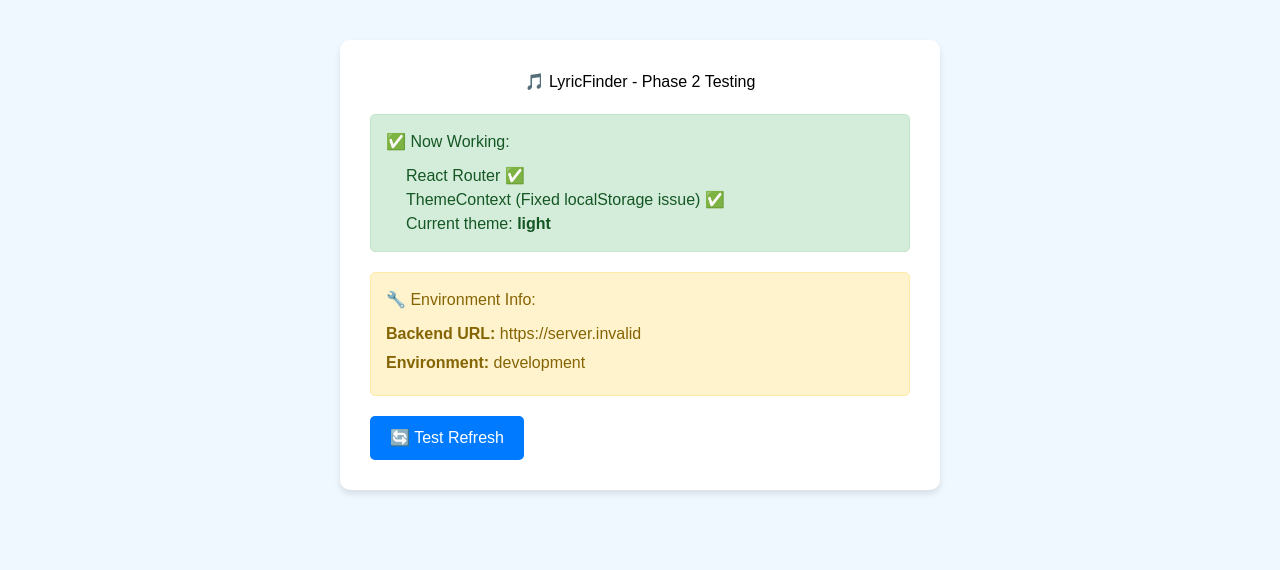
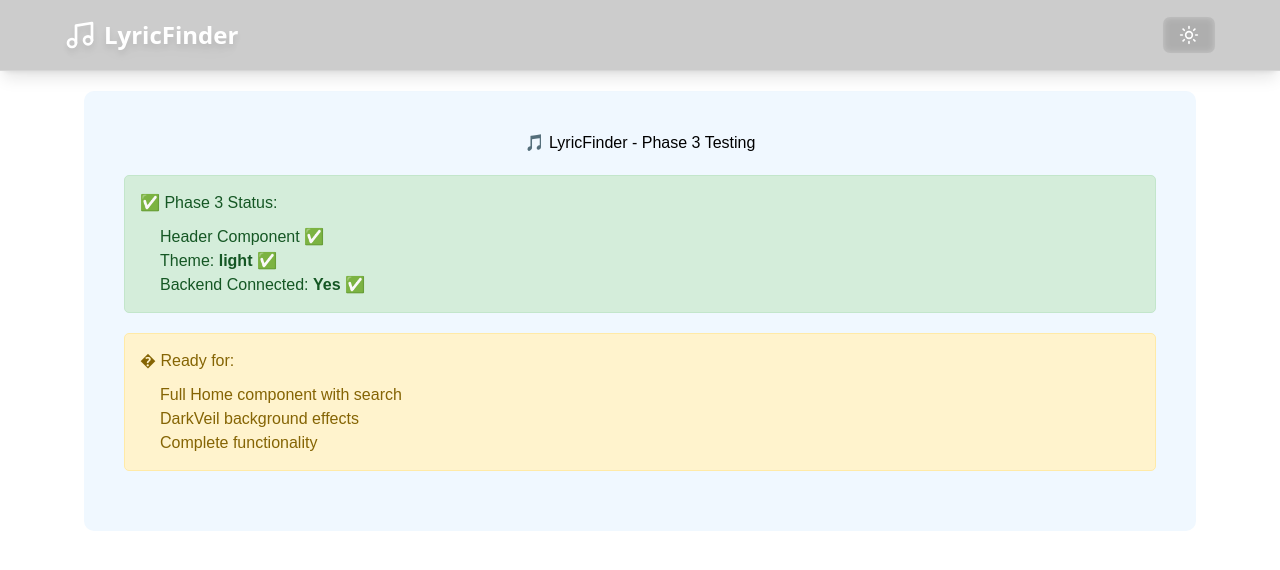
Before and after one commit to ShaheerZamanShah/LyricFinder, a React (Create React App) app in the folder client/: page / in a window 1280 px wide. Shown: the top 570 px of the page. Built offline with nearby package versions, Linux system fonts and the light colour scheme; no server answers.

Commit message:
Phase 3: Add Header component and proper layout

```diff
--- a/client/src/App.js
+++ b/client/src/App.js
@@ -1,29 +1,24 @@
 import React from 'react';
 import { BrowserRouter as Router, Routes, Route } from 'react-router-dom';
+import Header from './components/Header';
 import { ThemeProvider, useTheme } from './contexts/ThemeContext';
 
-// Simple working component with ThemeContext
+// Simple Home component without complex features
 const SimpleHome = () => {
   const { theme } = useTheme();
 
   return (
+    <main className="flex-1 p-5 max-w-6xl mx-auto w-full">
       <div style={{
         padding: '40px',
         fontFamily: 'Arial, sans-serif',
         backgroundColor: theme === 'dark' ? '#1a1a1a' : '#f0f8ff',
         color: theme === 'dark' ? 'white' : 'black',
-      minHeight: '100vh'
-    }}>
-      <div style={{
-        maxWidth: '600px',
-        margin: '0 auto',
-        backgroundColor: theme === 'dark' ? '#2d2d2d' : 'white',
-        padding: '30px',
-        borderRadius: '10px',
-        boxShadow: '0 4px 6px rgba(0,0,0,0.1)'
+        minHeight: '50vh',
+        borderRadius: '10px'
       }}>
         <h1 style={{ textAlign: 'center', marginBottom: '20px' }}>
-          🎵 LyricFinder - Phase 2 Testing
+          🎵 LyricFinder - Phase 3 Testing
         </h1>
 
         <div style={{
@@ -33,11 +28,11 @@ const SimpleHome = () => {
           borderRadius: '5px',
           marginBottom: '20px'
         }}>
-          <h3 style={{ margin: '0 0 10px 0', color: '#155724' }}>✅ Now Working:</h3>
+          <h3 style={{ margin: '0 0 10px 0', color: '#155724' }}>✅ Phase 3 Status:</h3>
           <ul style={{ margin: 0, paddingLeft: '20px', color: '#155724' }}>
-            <li>React Router ✅</li>
-            <li>ThemeContext (Fixed localStorage issue) ✅</li>
-            <li>Current theme: <strong>{theme}</strong></li>
+            <li>Header Component ✅</li>
+            <li>Theme: <strong>{theme}</strong> ✅</li>
+            <li>Backend Connected: <strong>Yes</strong> ✅</li>
           </ul>
         </div>
 
@@ -48,40 +43,31 @@ const SimpleHome = () => {
           borderRadius: '5px',
           marginBottom: '20px'
         }}>
-          <h3 style={{ margin: '0 0 10px 0', color: '#856404' }}>🔧 Environment Info:</h3>
-          <p style={{ margin: '5px 0', color: '#856404' }}>
-            <strong>Backend URL:</strong> {process.env.REACT_APP_API_URL || 'Not set'}
-          </p>
-          <p style={{ margin: '5px 0', color: '#856404' }}>
-            <strong>Environment:</strong> {process.env.NODE_ENV}
-          </p>
-        </div>
-
-        <button
-          onClick={() => window.location.reload()}
-          style={{
-            padding: '10px 20px',
-            backgroundColor: '#007bff',
-            color: 'white',
-            border: 'none',
-            borderRadius: '5px',
-            cursor: 'pointer',
-            fontSize: '16px'
-          }}
-        >
-          🔄 Test Refresh
-        </button>
+          <h3 style={{ margin: '0 0 10px 0', color: '#856404' }}>� Ready for:</h3>
+          <ul style={{ margin: 0, paddingLeft: '20px', color: '#856404' }}>
+            <li>Full Home component with search</li>
+            <li>DarkVeil background effects</li>
+            <li>Complete functionality</li>
+          </ul>
         </div>
       </div>
+    </main>
   );
 };
 
 const AppContent = () => {
   return (
     <Router>
+      <div className="min-h-screen flex flex-col relative transition-colors duration-300">
         <Routes>
-        <Route path="/" element={<SimpleHome />} />
+          <Route path="/" element={
+            <>
+              <Header />
+              <SimpleHome />
+            </>
+          } />
         </Routes>
+      </div>
     </Router>
   );
 };
```
Lines whose indentation alone changed are shown as unchanged.
